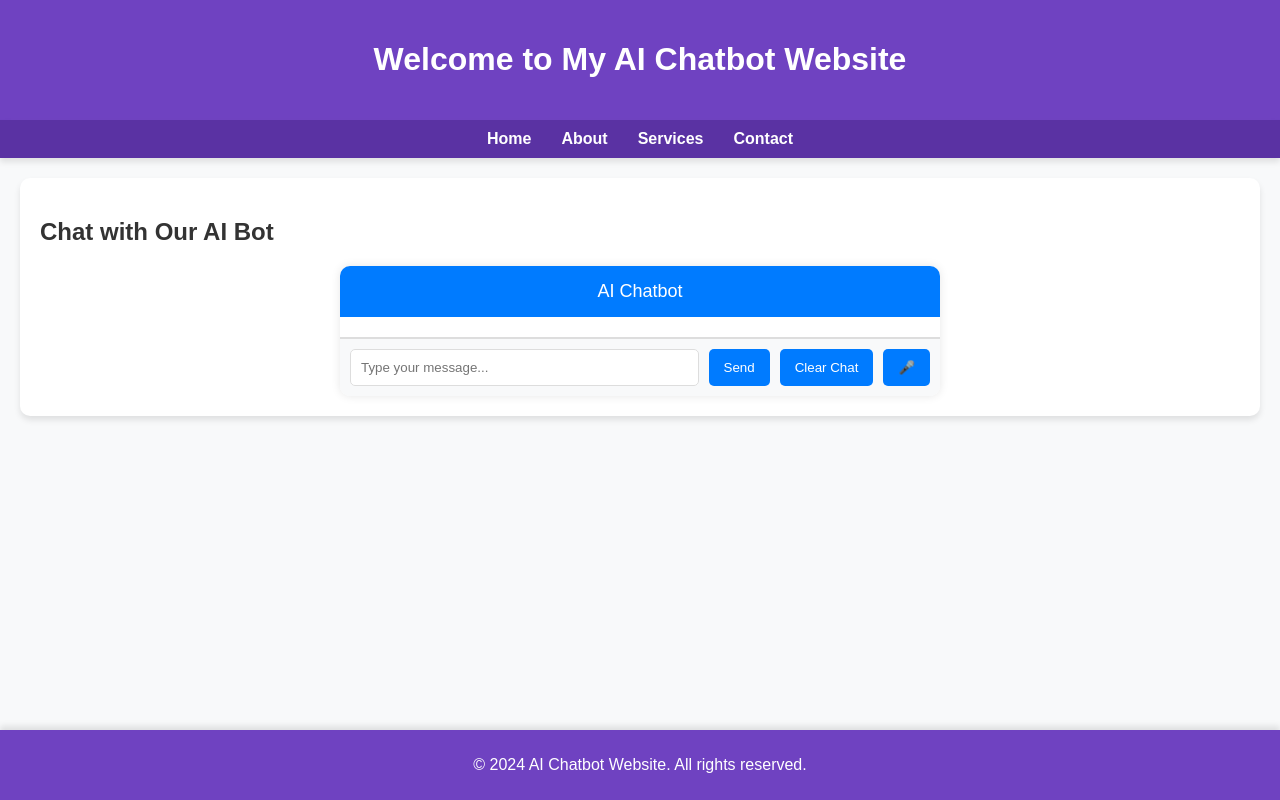
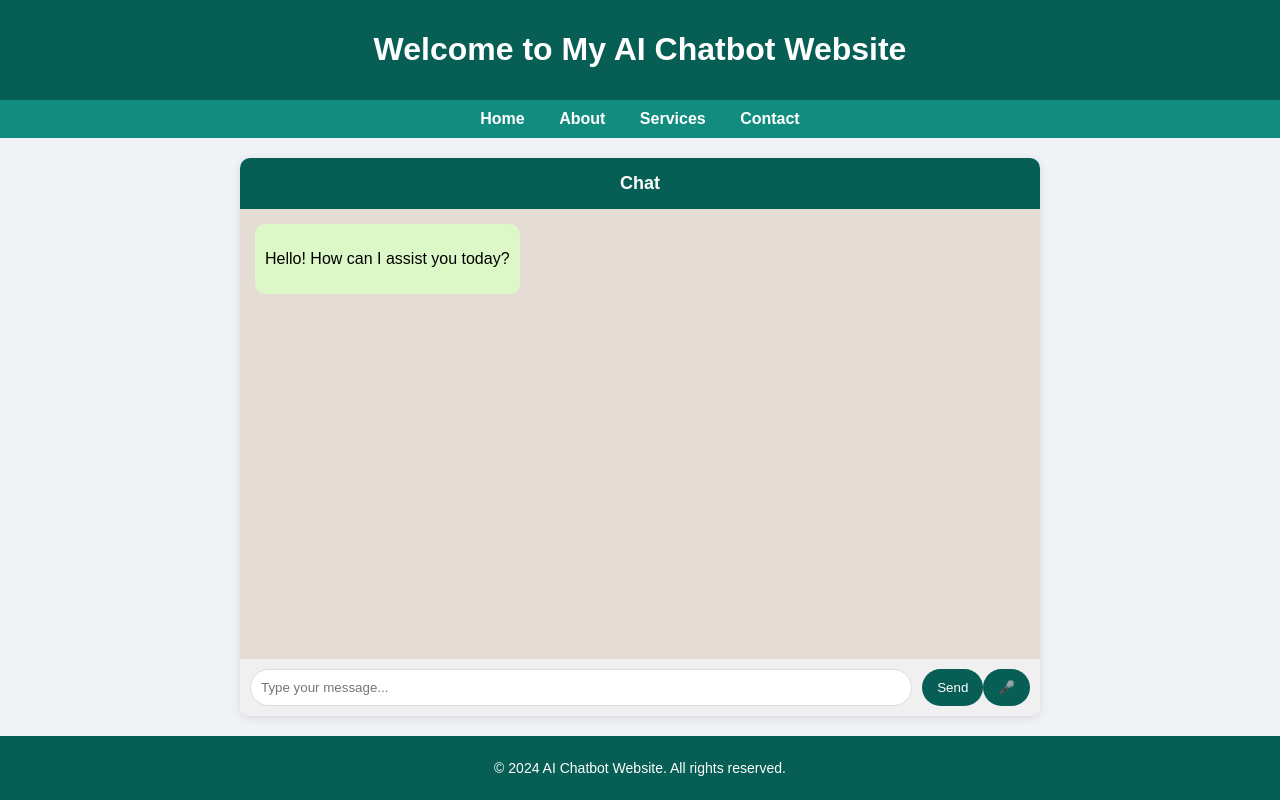
Before and after one commit to FaisalGh04/seraj, a Flask app: page / in a window 1280 px wide. Run offline with Flask 3, Linux system fonts and the light colour scheme.

Commit message:
Updated HTML, CSS, and JavaScript to handle Arabic and English punctuation correctly

```diff
--- a/app.py
+++ b/app.py
@@ -1,9 +1,11 @@
+# -*- coding: utf-8 -*-
 from flask import Flask, render_template, request, jsonify, Response, g
 from openai import OpenAI
 import time
 import os
 import logging
 from dotenv import load_dotenv
+from langdetect import detect, DetectorFactory
 
 # Load environment variables from .env file
 load_dotenv()
@@ -11,6 +13,9 @@ load_dotenv()
 # Set up logging
 logging.basicConfig(level=logging.DEBUG)
 logger = logging.getLogger(__name__)
+
+# Ensure consistent language detection
+DetectorFactory.seed = 0
 
 def create_app():
     app = Flask(__name__, template_folder="templates")
@@ -24,17 +29,6 @@ def create_app():
 
     # Debug: Print the API key to verify it's loaded correctly
     print("API Key:", api_key)
-
-    # Template for the prompt
-    template = """
-    Answer the question below.
-
-    Here is the conversation history: {context}
-
-    Question: {question}
-
-    Answer:
-    """
 
     # Store conversation context in Flask's g object
     @app.before_request
@@ -69,24 +63,26 @@ def create_app():
     @app.route("/chat", methods=["GET"])
     def chat_stream():
         user_input = request.args.get("message", "").strip()
-        logger.debug(f"Received user input: {user_input}")
+        lang = detect(user_input) if user_input else "en"  # Detect language or default to English
+        logger.debug(f"Received user input: {user_input} (Language: {lang})")
 
         # Handle exit command
         if user_input.lower() == "exit":
             logger.debug("Exit command received.")
             return jsonify({"response": "Goodbye!"})
 
-        # Limit the context size to avoid excessive memory usage
-        if len(g.context) > g.MAX_CONTEXT_LENGTH:
-            g.context = g.context[-g.MAX_CONTEXT_LENGTH:]
-            logger.debug(f"Context trimmed to: {g.context}")
+        # Check if the input contains words similar to other languages
+        if lang not in ["ar", "en"]:
+            # If the detected language is not Arabic or English, force English
+            lang = "en"
+            logger.debug(f"Input contains non-Arabic/English words. Forcing response in English.")
 
         try:
             logger.debug("Sending request to GPT-4 API...")
             response = client.chat.completions.create(
-                model="gpt-4",  # Use "gpt-4" or "gpt-4-1106-preview" depending on your access
+                model="gpt-4",  # Use "gpt-4" or "gpt-4-1106-preview"
                 messages=[
-                    {"role": "system", "content": template.format(context=g.context, question=user_input)},
+                    {"role": "system", "content": f"You are a helpful assistant that responds in the same language as the user's input. The detected language is {lang}. Ensure that punctuation marks are placed at the end of the sentence, not at the beginning."},
                     {"role": "user", "content": user_input}
                 ],
                 stream=True  # Enable streaming
@@ -94,13 +90,14 @@ def create_app():
 
             # Stream the response back to the client
             def generate():
+                full_response = ""
                 for chunk in response:
                     if chunk.choices[0].delta.content:
-                        yield f"data: {chunk.choices[0].delta.content}\n\n"
-                        time.sleep(0.1)  # Simulate a delay between words
-                yield "data: [END]\n\n"  # Signal the end of the response
+                        full_response += chunk.choices[0].delta.content
+                yield f"data: {full_response}\n\n".encode('utf-8')  # Send the full response
+                yield "data: [END]\n\n".encode('utf-8')  # Signal the end of the response
 
-            return Response(generate(), mimetype="text/event-stream")
+            return Response(generate(), mimetype="text/event-stream; charset=utf-8")
         except Exception as e:
             logger.error(f"Error during chat: {e}")
             return jsonify({"response": "An error occurred while processing your request."}), 500
--- a/static/script.js
+++ b/static/script.js
@@ -7,29 +7,42 @@ function sendMessage() {
 
     // Add user message
     const userMessage = document.createElement("div");
-    userMessage.className = "message user";
-    userMessage.innerHTML = `<span class="text">You: ${message}</span>`;
+    userMessage.className = "message sent";
+    userMessage.innerHTML = `<p>${message}</p>`;
     chatMessages.appendChild(userMessage);
 
     userInput.value = "";
 
     // Create a new message element for the AI's response
     const botMessage = document.createElement("div");
-    botMessage.className = "message bot";
-    botMessage.innerHTML = `<span class="text">AI: </span>`;
+    botMessage.className = "message received";
+    botMessage.innerHTML = `<p>AI: </p>`;
     chatMessages.appendChild(botMessage);
 
+    // Detect the language of the user's input
+    let lang = "en"; // Default to English
+    try {
+        lang = detectLanguage(message); // Detect language using a library or API
+    } catch (error) {
+        console.error("Language detection failed:", error);
+    }
+
+    // Add Arabic class if the language is Arabic
+    if (lang === "ar") {
+        botMessage.classList.add("arabic");
+    }
+
     // Create an EventSource to listen for the response
-    const eventSource = new EventSource(`/chat?message=${encodeURIComponent(message)}`);
+    const eventSource = new EventSource(`/chat?message=${encodeURIComponent(message)}&lang=${encodeURIComponent(lang)}`);
 
     eventSource.onmessage = (event) => {
         if (event.data === "[END]") {
             // Close the EventSource when the response ends
             eventSource.close();
         } else {
-            // Append the new word to the AI's message
-            const textSpan = botMessage.querySelector(".text");
-            textSpan.textContent += event.data + " ";
+            // Display the AI's response
+            const textSpan = botMessage.querySelector("p");
+            textSpan.textContent += event.data;
             chatMessages.scrollTop = chatMessages.scrollHeight; // Auto-scroll
         }
     };
@@ -40,14 +53,16 @@ function sendMessage() {
     };
 }
 
-function clearChat() {
-    const chatMessages = document.getElementById("chat-messages");
-    chatMessages.innerHTML = "";
+function detectLanguage(text) {
+    // Use a language detection library or API here
+    // Example: Use langdetect library (https://github.com/Mimino666/langdetect)
+    // You can also use an external API like Google Cloud Translation API
+    return "en"; // Placeholder, replace with actual detection logic
 }
 
 function startVoiceRecognition() {
     const recognition = new (window.SpeechRecognition || window.webkitSpeechRecognition)();
-    recognition.lang = 'en-US';
+    recognition.lang = 'en-US'; // Default to English, but you can make this dynamic
     recognition.interimResults = false;
     recognition.maxAlternatives = 1;
 
--- a/static/styles.css
+++ b/static/styles.css
@@ -1,152 +1,141 @@
-body {
-    font-family: 'Arial', sans-serif;
+body, html {
     margin: 0;
     padding: 0;
-    background-color: #f8f9fa; /* Light Gray */
-    color: #333; /* Dark Gray */
+    height: 100%;
+    font-family: Arial, sans-serif;
+    background-color: #f0f2f5;
 }
 
-header {
-    background-color: #6f42c1; /* Purple */
-    color: #fff;
-    padding: 20px 0;
-    text-align: center;
-    box-shadow: 0 4px 6px rgba(0, 0, 0, 0.1);
-}
-
-nav {
-    display: flex;
-    justify-content: center;
-    background-color: #5a32a3; /* Darker Purple */
-    padding: 10px;
-    box-shadow: 0 4px 6px rgba(0, 0, 0, 0.1);
-}
-
-nav a {
-    color: #fff;
-    margin: 0 15px;
-    text-decoration: none;
-    font-weight: bold;
-    transition: color 0.3s ease;
-}
-
-nav a:hover {
-    color: #ff6b6b; /* Coral */
-}
-
-.container {
-    max-width: 1200px;
-    margin: 20px auto;
-    padding: 20px;
-    background-color: #fff;
-    border-radius: 10px;
-    box-shadow: 0 4px 6px rgba(0, 0, 0, 0.1);
-}
-
-footer {
-    background-color: #6f42c1; /* Purple */
-    color: #fff;
-    text-align: center;
-    padding: 10px 0;
-    position: fixed;
-    bottom: 0;
-    width: 100%;
-    box-shadow: 0 -4px 6px rgba(0, 0, 0, 0.1);
-}
-
-.chat-container {
-    width: 100%;
-    max-width: 600px;
-    margin: 0 auto;
-    background-color: #fff;
-    border-radius: 10px;
-    box-shadow: 0 0 10px rgba(0, 0, 0, 0.1);
-    overflow: hidden;
+body {
     display: flex;
     flex-direction: column;
 }
 
+header {
+    background-color: #075e54;
+    color: white;
+    padding: 10px 20px;
+    text-align: center;
+}
+
+nav {
+    background-color: #128c7e;
+    padding: 10px;
+    text-align: center;
+}
+
+nav a {
+    color: white;
+    margin: 0 15px;
+    text-decoration: none;
+    font-weight: bold;
+}
+
+.container {
+    flex: 1;
+    display: flex;
+    flex-direction: column;
+    padding: 20px;
+    background-color: #f0f2f5;
+}
+
+.chat-container {
+    flex: 1;
+    display: flex;
+    flex-direction: column;
+    background-color: white;
+    border-radius: 10px;
+    box-shadow: 0 2px 10px rgba(0, 0, 0, 0.1);
+    overflow: hidden;
+    max-width: 800px;
+    margin: 0 auto;
+    width: 100%;
+}
+
 .chat-header {
-    background-color: #007bff; /* Blue */
-    color: #fff;
+    background-color: #075e54;
+    color: white;
     padding: 15px;
+    font-size: 18px;
+    font-weight: bold;
     text-align: center;
-    font-size: 18px;
 }
 
 .chat-messages {
     flex: 1;
+    padding: 15px;
+    overflow-y: auto;
+    background-color: #e5ddd5;
+    display: flex;
+    flex-direction: column;
+}
+
+/* Messages from the AI (left-aligned) */
+.message.received {
+    background-color: #dcf8c6;
+    color: #000;
     padding: 10px;
-    overflow-y: auto;
-    border-bottom: 1px solid #ddd;
+    border-radius: 10px;
+    margin-bottom: 10px;
+    max-width: 70%;
+    align-self: flex-start;
+    direction: ltr; /* Ensure English text is LTR */
+    text-align: left;
+}
+
+/* Messages from the user (right-aligned) */
+.message.sent {
+    background-color: #ffffff;
+    color: #000;
+    padding: 10px;
+    border-radius: 10px;
+    margin-bottom: 10px;
+    max-width: 70%;
+    align-self: flex-end;
+    border: 1px solid #ddd;
+    direction: ltr; /* Ensure English text is LTR */
+    text-align: left;
+}
+
+/* Arabic messages */
+.message.received.arabic {
+    direction: rtl; /* Ensure Arabic text is RTL */
+    text-align: right;
 }
 
 .chat-input {
     display: flex;
+    padding: 10px;
+    background-color: #f0f0f0;
     border-top: 1px solid #ddd;
-    padding: 10px;
-    background-color: #f8f9fa;
 }
 
 .chat-input input {
     flex: 1;
     padding: 10px;
     border: 1px solid #ddd;
-    border-radius: 5px;
+    border-radius: 20px;
+    margin-right: 10px;
     outline: none;
 }
 
 .chat-input button {
     padding: 10px 15px;
-    background-color: #007bff; /* Blue */
-    color: #fff;
     border: none;
-    border-radius: 5px;
+    background-color: #075e54;
+    color: white;
+    border-radius: 20px;
     cursor: pointer;
-    margin-left: 10px;
-    transition: background-color 0.3s ease;
 }
 
 .chat-input button:hover {
-    background-color: #0056b3; /* Darker Blue */
+    background-color: #128c7e;
 }
 
-.voice-btn {
-    background-color: #4ecdc4; /* Turquoise */
+footer {
+    background-color: #075e54;
+    color: white;
+    text-align: center;
+    padding: 10px;
+    font-size: 14px;
 }
-
-.voice-btn:hover {
-    background-color: #3aa99f; /* Darker Turquoise */
-}
-
-/* Message Styles */
-.message {
-    margin-bottom: 10px;
-    display: flex;
-}
-
-.message.user {
-    justify-content: flex-end;
-}
-
-.message.bot {
-    justify-content: flex-start;
-}
-
-.message .text {
-    display: inline-block;
-    padding: 10px 15px;
-    border-radius: 12px;
-    max-width: 70%;
-    word-wrap: break-word;
-}
-
-.message.user .text {
-    background-color: #007bff; /* Blue */
-    color: #fff;
-}
-
-.message.bot .text {
-    background-color: #6f42c1; /* Purple */
-    color: #fff;
-}
--- a/templates/index.html
+++ b/templates/index.html
@@ -17,14 +17,16 @@
         <a href="/contact">Contact</a>
     </nav>
     <div class="container">
-        <h2>Chat with Our AI Bot</h2>
         <div class="chat-container">
-            <div class="chat-header">AI Chatbot</div>
-            <div class="chat-messages" id="chat-messages"></div>
+            <div class="chat-header">Chat</div>
+            <div class="chat-messages" id="chat-messages">
+                <div class="message received">
+                    <p>Hello! How can I assist you today?</p>
+                </div>
+            </div>
             <div class="chat-input">
                 <input type="text" id="user-input" placeholder="Type your message...">
                 <button onclick="sendMessage()">Send</button>
-                <button onclick="clearChat()">Clear Chat</button>
                 <button onclick="startVoiceRecognition()">🎤</button>
             </div>
         </div>
@@ -33,7 +35,6 @@
         <p>&copy; 2024 AI Chatbot Website. All rights reserved.</p>
     </footer>
 
-    <!-- Link to the external JavaScript file -->
     <script src="{{ url_for('static', filename='script.js') }}"></script>
 </body>
 </html>
```
Also changed, not shown: templates/home.html (+16 -4 lines).
